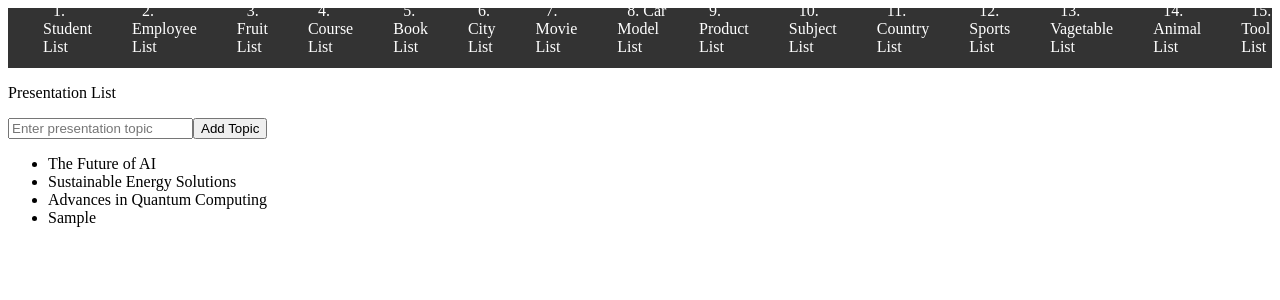
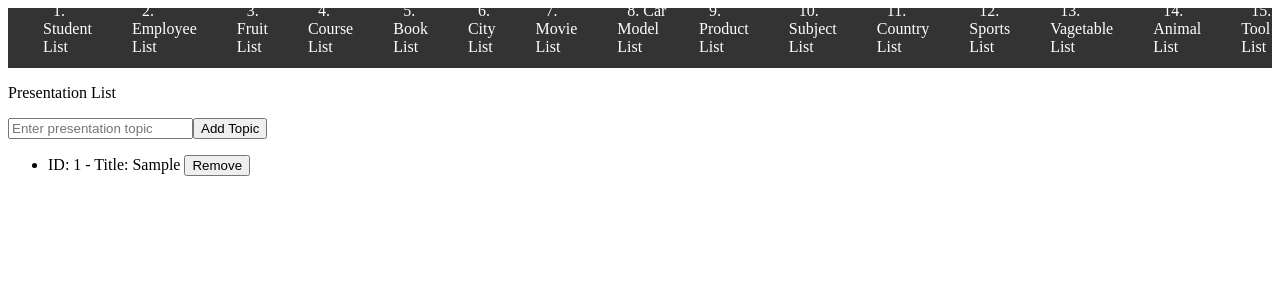
Before and after one commit to kaysie0919/AngularDataStructure, an Angular app: page /prelist in a window 1280 px wide. Both pictures are taken after typing "Sample" into the empty fields and a click on the button "Add Topic". Shown: the top 300 px of the page. Built offline with nearby package versions, Linux system fonts and the light colour scheme.

Commit message:
Add presetationlist service

```diff
--- /dev/null
+++ b/src/app/components/interface/presentationlist.ts
@@ -0,0 +1,4 @@
+export interface Presentation {
+    id: number;
+    topic: string;
+  }
--- a/src/app/components/presentationlist/presentationlist.component.html
+++ b/src/app/components/presentationlist/presentationlist.component.html
@@ -1,8 +1,10 @@
 <p>Presentation List</p>
 <input type="text" [(ngModel)]="topic" placeholder="Enter presentation topic">
-
 <button (click)="addTopic()">Add Topic</button>
 
 <ul>
-  <li *ngFor="let topic of presentationList">{{ topic }}</li>
+  <li *ngFor="let presentation of presentationList">
+    ID: {{ presentation.id }} - Title: {{ presentation.topic }}
+    <button (click)="removePresentation(presentation.id)">Remove</button>
+  </li>
 </ul>
--- a/src/app/components/presentationlist/presentationlist.component.ts
+++ b/src/app/components/presentationlist/presentationlist.component.ts
@@ -1,19 +1,36 @@
 import { Component } from '@angular/core';
+import { PresentationlistService } from '../services/presentationlist.service';
+import { Presentation } from '../interface/presentationlist';
 
 @Component({
   selector: 'app-presentationlist',
   templateUrl: './presentationlist.component.html',
-  styleUrl: './presentationlist.component.css'
+  styleUrls: ['./presentationlist.component.css']
 })
 export class PresentationlistComponent {
   topic: string = '';
-  presentationList: string[] = ['The Future of AI', 'Sustainable Energy Solutions', 'Advances in Quantum Computing'];
+  presentationList: Presentation[] = [];
+  nextId: number = 1;
+
+  constructor(private presentationService: PresentationlistService) {
+    this.presentationList = this.presentationService.getPresentationList();
+  }
 
   addTopic() {
     if (this.topic.trim()) {
-      this.presentationList.push(this.topic.trim());
+      const newPresentation: Presentation = { id: this.nextId++, topic: this.topic.trim() };
+      this.presentationService.addPresentation(newPresentation);
+      this.updatePresentationList();
       this.topic = '';
     }
   }
 
+  removePresentation(id: number) {
+    this.presentationService.removePresentation(id);
+    this.updatePresentationList();
+  }
+
+  private updatePresentationList() {
+    this.presentationList = this.presentationService.getPresentationList();
+  }
 }
--- /dev/null
+++ b/src/app/components/services/presentationlist.service.ts
@@ -0,0 +1,21 @@
+import { Injectable } from '@angular/core';
+import { Presentation } from '../interface/presentationlist';
+
+@Injectable({
+  providedIn: 'root'
+})
+export class PresentationlistService {
+  private presentationList: Presentation[] = [];
+
+  getPresentationList(): Presentation[] {
+    return this.presentationList;
+  }
+
+  addPresentation(presentation: Presentation): void {
+    this.presentationList.push(presentation);
+  }
+
+  removePresentation(id: number): void {
+    this.presentationList = this.presentationList.filter(presentation => presentation.id !== id);
+  }
+}
```
Also changed, not shown: 1 other file (tests, documents, lock files or other folders).
